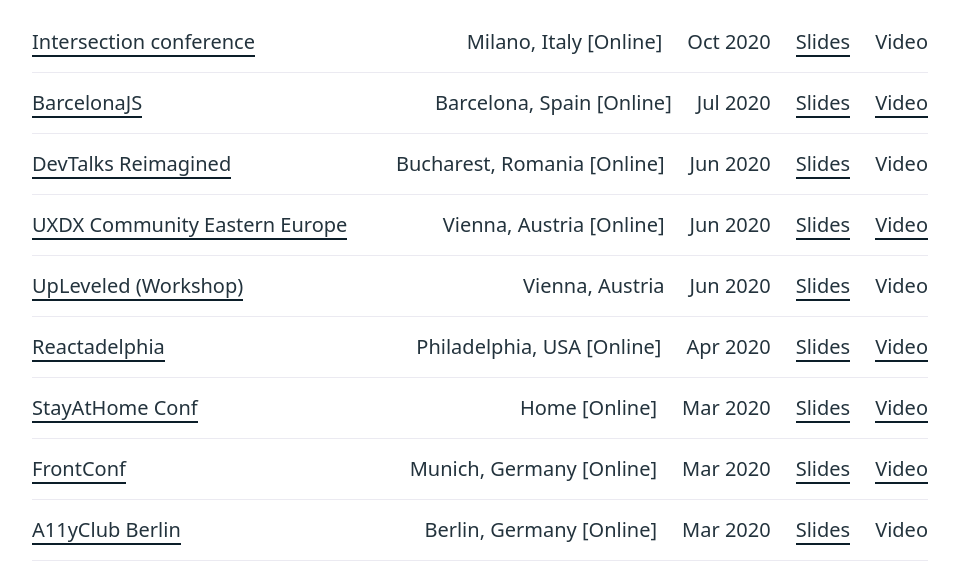
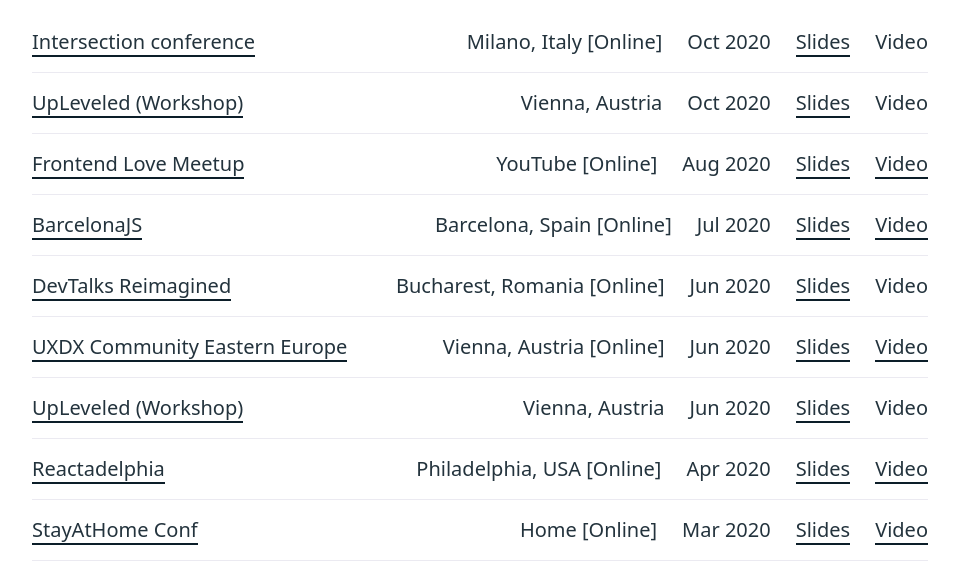
Before and after one commit to bolonio/bolonio.github.io, a Gatsby site: page /talks in a window 1280 px wide. Shown: the part 523-1100 px from the top of the page, without its empty margins (160-1119 px from the left). Built offline with nearby package versions, Linux system fonts and the light colour scheme; Gatsby itself is replaced by a stand-in of ours; some packages are replaced by stand-ins of ours.

Commit message:
added new talks

```diff
--- a/content/talks/talks.js
+++ b/content/talks/talks.js
@@ -5,7 +5,7 @@
       {
         title: "Testing Web Accessibility",
         conference: "JSDay Spain",
-        date: "TBD, 2021",
+        date: "TBD 2021",
         location: "Madrid, Spain",
         link: "http://jsday.es/",
         video: "",
@@ -23,6 +23,25 @@
         location: "Milano, Italy [Online]",
         link: "https://www.intersection-conference.eu/",
         video: "",
+        slides: "https://speakerdeck.com/bolonio/testing-web-accessibility",
+      },
+      {
+        title: "Accessibility in Web Development",
+        conference: "UpLeveled (Workshop)",
+        date: "Oct 2020",
+        location: "Vienna, Austria",
+        link: "https://upleveled.io/",
+        video: "",
+        slides:
+          "https://speakerdeck.com/bolonio/accessibility-in-web-development",
+      },
+      {
+        title: "Testing Web Accessibility",
+        conference: "Frontend Love Meetup",
+        date: "Aug 2020",
+        location: "YouTube [Online]",
+        link: "http://frontenddeveloperlove.com/",
+        video: "https://www.youtube.com/watch?v=XDncZ-UZ8Hw",
         slides: "https://speakerdeck.com/bolonio/testing-web-accessibility",
       },
       {
```
